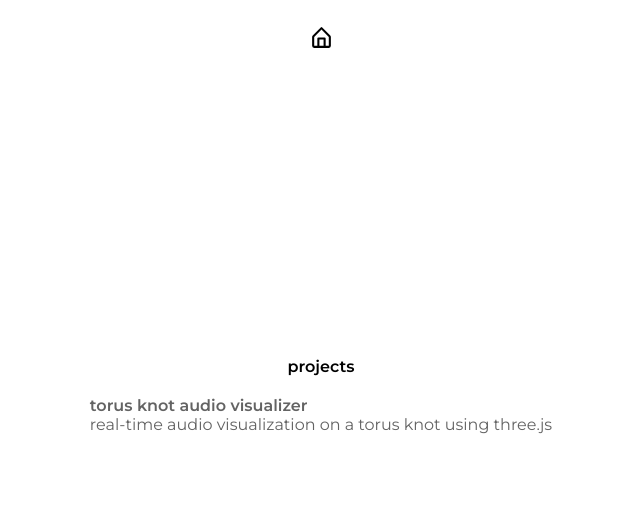
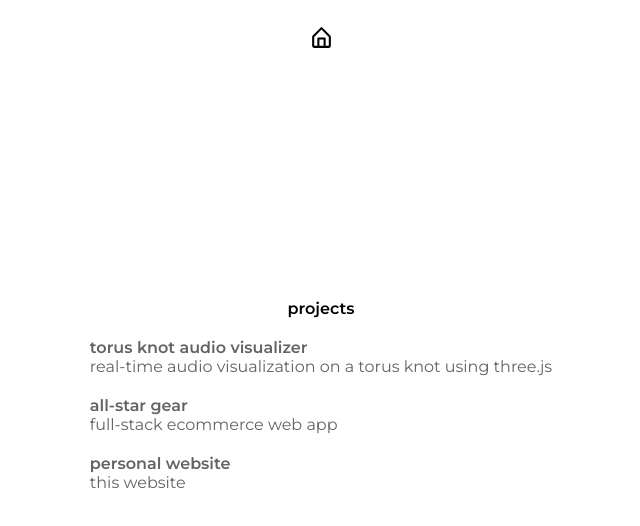
Before and after one commit to gvuzi/personal-website, a plain HTML site: page projects/index.html in a window 1280 px wide. Shown: the whole page, without its empty margins (319-959 px from the left). Drawn offline with Linux system fonts and the light colour scheme.

Commit message:
fixed hover effect, added projects, standardized divs for reusability

```diff
--- a/projects/index.html
+++ b/projects/index.html
@@ -11,9 +11,17 @@
     <div class="main-container">
     <div class="main-content-container">
         <div class="title"><p>projects</p></div>
-        <div class="torus-knot-audio-visualizer" onclick="location.href='../torus-knot-audio-visualizer/'">
-            <p class="torus-title">torus knot audio visualizer</p>
+        <div class="project" onclick="location.href='../torus-knot-audio-visualizer/'">
+            <p class="project-title">torus knot audio visualizer</p>
             <p>real-time audio visualization on a torus knot using three.js</p>
+        </div>
+        <div class="project" onclick="location.href='https://github.com/gvuzi/all-star-gear'">
+            <p class="project-title">all-star gear</p>
+            <p>full-stack ecommerce web app</p>
+        </div>
+        <div class="project" onclick="location.href='https://github.com/gvuzi/personal-website'">
+            <p class="project-title">personal website</p>
+            <p>this website</p>
         </div>
     </div>
     <div class="home">
--- a/projects/style.css
+++ b/projects/style.css
@@ -33,22 +33,22 @@
     font-weight: 600;
 }
 
-.torus-knot-audio-visualizer {
+.project {
     padding: 10px;
     border-radius: 15px;
     cursor:pointer;
 }
 
-.torus-knot-audio-visualizer p {
+.project p {
     color: #636363;
     font-weight: 400;
 }
 
-.torus-knot-audio-visualizer .torus-title {
+.project .project-title {
     font-weight: 600;
 }
 
-.torus-knot-audio-visualizer:hover {
+.project:hover {
     background-color: #e3e3e3;
 }
 
--- a/style.css
+++ b/style.css
@@ -34,6 +34,10 @@
 .main-content-container p a {
     text-decoration: none;
     color: #000000;
+}
+
+.main-content-container a:hover {
+    color: #d1d1d1;
 }
 
 .header-container {
```
